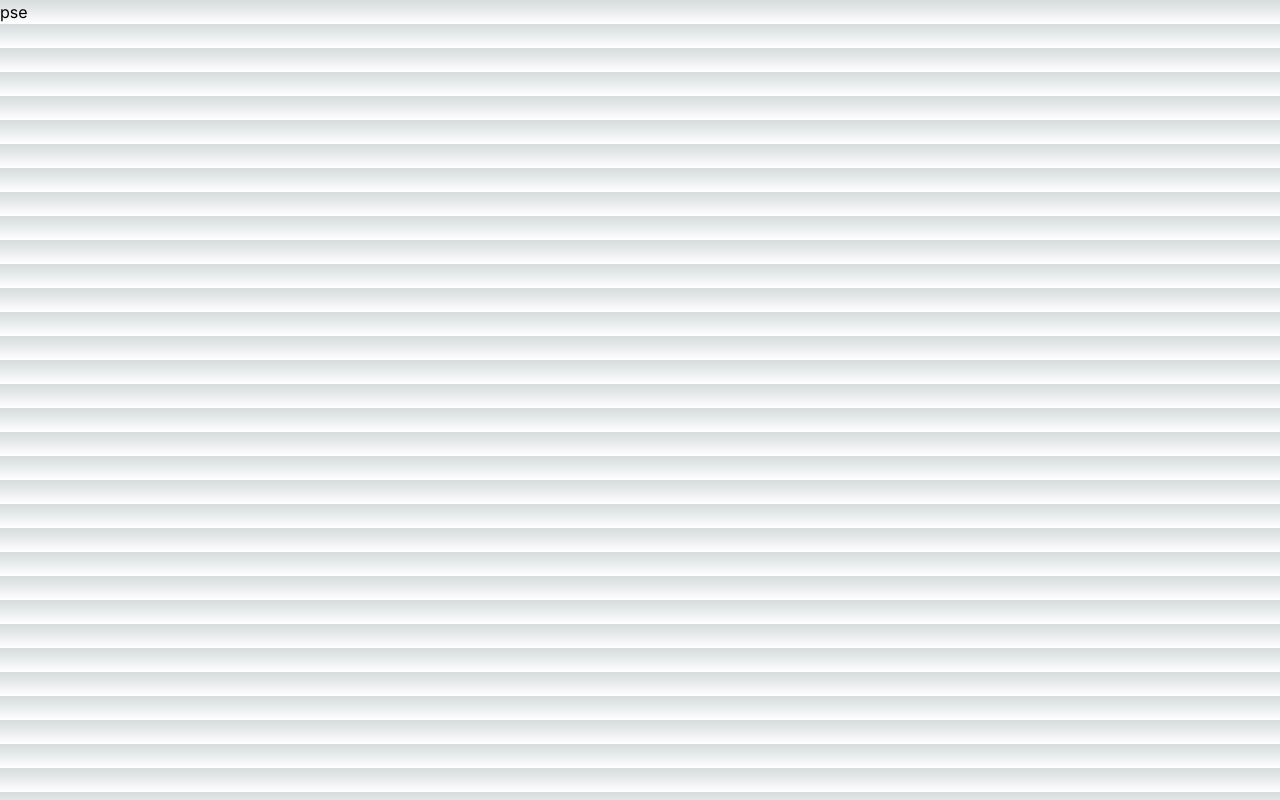
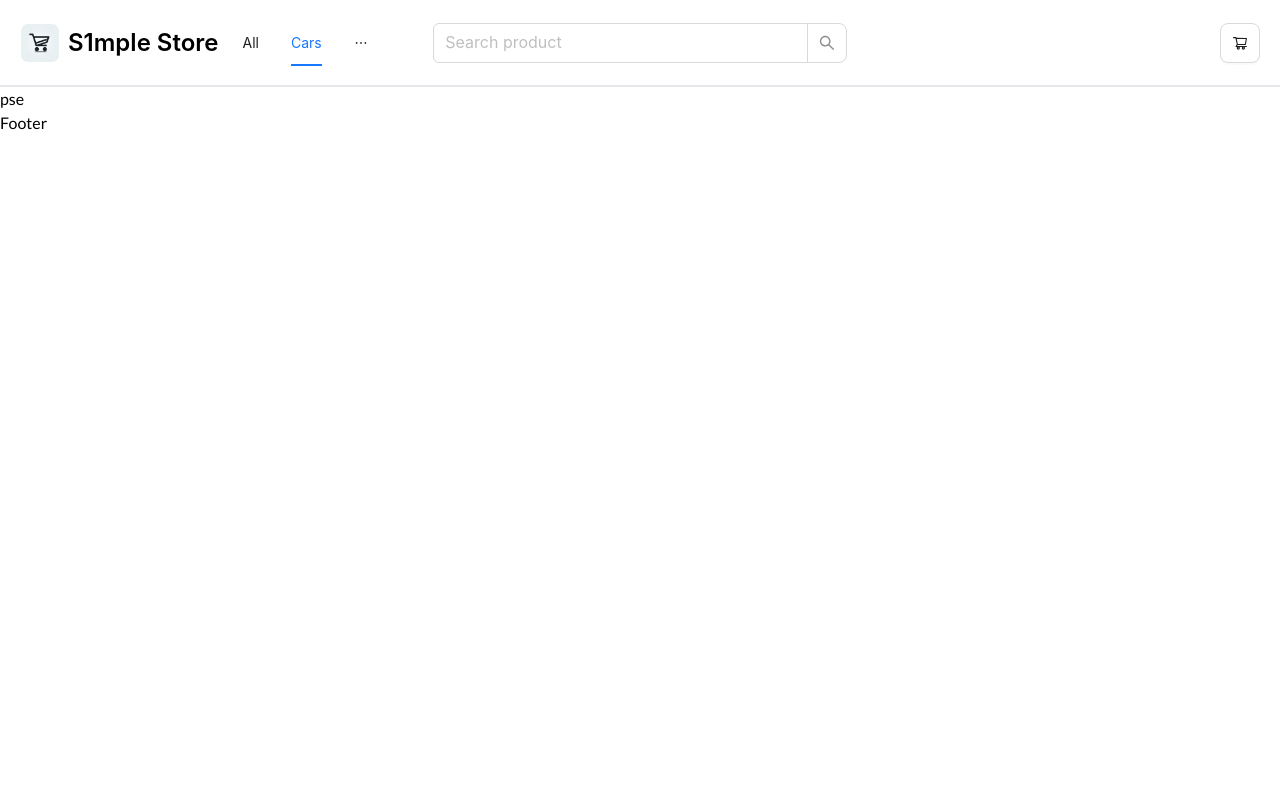
Before and after one commit to strayByte2022/s1mple-shop, a Next.js app: page /auth in a window 1280 px wide. Built offline with nearby package versions, Linux system fonts and the light colour scheme.

Commit message:
feat(header): build site header

```diff
--- a/src/app/footer.tsx
+++ /dev/null
@@ -1,9 +0,0 @@
-import React from 'react'
-
-const PageFooter = () => {
-  return (
-    <div>Page</div>
-  )
-}
-
-export default PageFooter;
--- a/src/app/globals.css
+++ b/src/app/globals.css
@@ -1,33 +1,3 @@
 @tailwind base;
 @tailwind components;
 @tailwind utilities;
-
-:root {
-  --foreground-rgb: 0, 0, 0;
-  --background-start-rgb: 214, 219, 220;
-  --background-end-rgb: 255, 255, 255;
-}
-
-@media (prefers-color-scheme: dark) {
-  :root {
-    --foreground-rgb: 255, 255, 255;
-    --background-start-rgb: 0, 0, 0;
-    --background-end-rgb: 0, 0, 0;
-  }
-}
-
-body {
-  color: rgb(var(--foreground-rgb));
-  background: linear-gradient(
-      to bottom,
-      transparent,
-      rgb(var(--background-end-rgb))
-    )
-    rgb(var(--background-start-rgb));
-}
-
-@layer utilities {
-  .text-balance {
-    text-wrap: balance;
-  }
-}
--- a/src/app/layout.tsx
+++ b/src/app/layout.tsx
@@ -1,8 +1,10 @@
 import type { Metadata } from "next";
-import { Inter } from "next/font/google";
+import { Lato } from "next/font/google";
 import "./globals.css";
+import NavBar from "@/components/layout/navbar";
+import PageFooter from "@/components/layout/footer";
 
-const inter = Inter({ subsets: ["latin"] });
+const lato = Lato({ subsets: ['latin-ext'],weight:['400'] });
 
 export const metadata: Metadata = {
   title: "Create Next App",
@@ -16,7 +18,18 @@ export default function RootLayout({
 }>) {
   return (
     <html lang="en">
-      <body className={inter.className}>{children}</body>
+
+      <body className={lato.className}>
+        <header>
+          <NavBar />
+
+        </header>
+        {children}
+        <footer>
+          <PageFooter/>
+        </footer>
+        </body>
+
     </html>
   );
 }
--- a/src/app/navbar.tsx
+++ /dev/null
@@ -1,9 +0,0 @@
-import React from 'react'
-
-const NavBar = () => {
-  return (
-    <div>navbar</div>
-  )
-}
-
-export default NavBar
--- a/src/app/page.tsx
+++ b/src/app/page.tsx
@@ -1,113 +1,9 @@
-import Image from "next/image";
+import React from 'react'
 
-export default function Home() {
+const page = () => {
   return (
-    <main className="flex min-h-screen flex-col items-center justify-between p-24">
-      <div className="z-10 max-w-5xl w-full items-center justify-between font-mono text-sm lg:flex">
-        <p className="fixed left-0 top-0 flex w-full justify-center border-b border-gray-300 bg-gradient-to-b from-zinc-200 pb-6 pt-8 backdrop-blur-2xl dark:border-neutral-800 dark:bg-zinc-800/30 dark:from-inherit lg:static lg:w-auto  lg:rounded-xl lg:border lg:bg-gray-200 lg:p-4 lg:dark:bg-zinc-800/30">
-          Get started by editing&nbsp;
-          <code className="font-mono font-bold">src/app/page.tsx</code>
-        </p>
-        <div className="fixed bottom-0 left-0 flex h-48 w-full items-end justify-center bg-gradient-to-t from-white via-white dark:from-black dark:via-black lg:static lg:h-auto lg:w-auto lg:bg-none">
-          <a
-            className="pointer-events-none flex place-items-center gap-2 p-8 lg:pointer-events-auto lg:p-0"
-            href="https://vercel.com?utm_source=create-next-app&utm_medium=appdir-template&utm_campaign=create-next-app"
-            target="_blank"
-            rel="noopener noreferrer"
-          >
-            By{" "}
-            <Image
-              src="/vercel.svg"
-              alt="Vercel Logo"
-              className="dark:invert"
-              width={100}
-              height={24}
-              priority
-            />
-          </a>
-        </div>
-      </div>
+    <div>Main page</div>
+  )
+}
 
-      <div className="relative flex place-items-center before:absolute before:h-[300px] before:w-full sm:before:w-[480px] before:-translate-x-1/2 before:rounded-full before:bg-gradient-radial before:from-white before:to-transparent before:blur-2xl before:content-[''] after:absolute after:-z-20 after:h-[180px] after:w-full sm:after:w-[240px] after:translate-x-1/3 after:bg-gradient-conic after:from-sky-200 after:via-blue-200 after:blur-2xl after:content-[''] before:dark:bg-gradient-to-br before:dark:from-transparent before:dark:to-blue-700 before:dark:opacity-10 after:dark:from-sky-900 after:dark:via-[#0141ff] after:dark:opacity-40 before:lg:h-[360px] z-[-1]">
-        <Image
-          className="relative dark:drop-shadow-[0_0_0.3rem_#ffffff70] dark:invert"
-          src="/next.svg"
-          alt="Next.js Logo"
-          width={180}
-          height={37}
-          priority
-        />
-      </div>
-
-      <div className="mb-32 grid text-center lg:max-w-5xl lg:w-full lg:mb-0 lg:grid-cols-4 lg:text-left">
-        <a
-          href="https://nextjs.org/docs?utm_source=create-next-app&utm_medium=appdir-template&utm_campaign=create-next-app"
-          className="group rounded-lg border border-transparent px-5 py-4 transition-colors hover:border-gray-300 hover:bg-gray-100 hover:dark:border-neutral-700 hover:dark:bg-neutral-800/30"
-          target="_blank"
-          rel="noopener noreferrer"
-        >
-          <h2 className={`mb-3 text-2xl font-semibold`}>
-            Docs{" "}
-            <span className="inline-block transition-transform group-hover:translate-x-1 motion-reduce:transform-none">
-              -&gt;
-            </span>
-          </h2>
-          <p className={`m-0 max-w-[30ch] text-sm opacity-50`}>
-            Find in-depth information about Next.js features and API.
-          </p>
-        </a>
-
-        <a
-          href="https://nextjs.org/learn?utm_source=create-next-app&utm_medium=appdir-template-tw&utm_campaign=create-next-app"
-          className="group rounded-lg border border-transparent px-5 py-4 transition-colors hover:border-gray-300 hover:bg-gray-100 hover:dark:border-neutral-700 hover:dark:bg-neutral-800/30"
-          target="_blank"
-          rel="noopener noreferrer"
-        >
-          <h2 className={`mb-3 text-2xl font-semibold`}>
-            Learn{" "}
-            <span className="inline-block transition-transform group-hover:translate-x-1 motion-reduce:transform-none">
-              -&gt;
-            </span>
-          </h2>
-          <p className={`m-0 max-w-[30ch] text-sm opacity-50`}>
-            Learn about Next.js in an interactive course with&nbsp;quizzes!
-          </p>
-        </a>
-
-        <a
-          href="https://vercel.com/templates?framework=next.js&utm_source=create-next-app&utm_medium=appdir-template&utm_campaign=create-next-app"
-          className="group rounded-lg border border-transparent px-5 py-4 transition-colors hover:border-gray-300 hover:bg-gray-100 hover:dark:border-neutral-700 hover:dark:bg-neutral-800/30"
-          target="_blank"
-          rel="noopener noreferrer"
-        >
-          <h2 className={`mb-3 text-2xl font-semibold`}>
-            Templates{" "}
-            <span className="inline-block transition-transform group-hover:translate-x-1 motion-reduce:transform-none">
-              -&gt;
-            </span>
-          </h2>
-          <p className={`m-0 max-w-[30ch] text-sm opacity-50`}>
-            Explore starter templates for Next.js.
-          </p>
-        </a>
-
-        <a
-          href="https://vercel.com/new?utm_source=create-next-app&utm_medium=appdir-template&utm_campaign=create-next-app"
-          className="group rounded-lg border border-transparent px-5 py-4 transition-colors hover:border-gray-300 hover:bg-gray-100 hover:dark:border-neutral-700 hover:dark:bg-neutral-800/30"
-          target="_blank"
-          rel="noopener noreferrer"
-        >
-          <h2 className={`mb-3 text-2xl font-semibold`}>
-            Deploy{" "}
-            <span className="inline-block transition-transform group-hover:translate-x-1 motion-reduce:transform-none">
-              -&gt;
-            </span>
-          </h2>
-          <p className={`m-0 max-w-[30ch] text-sm opacity-50 text-balance`}>
-            Instantly deploy your Next.js site to a shareable URL with Vercel.
-          </p>
-        </a>
-      </div>
-    </main>
-  );
-}
+export default page
--- a/src/components/layout/footer.tsx
+++ b/src/components/layout/footer.tsx
@@ -2,7 +2,7 @@ import React from 'react'
 
 const PageFooter = () => {
   return (
-    <div>Page</div>
+    <div>Footer</div>
   )
 }
 
--- a/src/components/layout/navbar.tsx
+++ b/src/components/layout/navbar.tsx
@@ -1,8 +1,59 @@
+
+'use client'
 import React from 'react'
+import { Layout, Menu, Input, Avatar, Typography, Button } from 'antd';
+
+import {ShoppingCartOutlined} from '@ant-design/icons'
+const { Search } = Input
+const { Link } = Typography
+const items = [
+  {
+    key: 'all-product',
+    label: 'All'
+  }
+  ,
+  {
+    key: 'cars',
+    label: 'Cars'
+
+  },
+  {
+    key:'automobile',
+    label:'Automobiles'
+  }
+
+]
 
 const NavBar = () => {
+  const onSearch = () => {
+    console.log('search! ')
+  }
   return (
-    <div>navbarasdas asdzz</div>
+    <div className='grid grid-cols-3 p-5 border-b-2 items-center'>
+
+
+      <div className=' flex w-full items-center justify-between space-x-2'>
+
+        <Avatar shape='square' src='logo.png' size={'large'} className='bg-white' />
+        <Link strong={true} style={{ color: 'black' }} className='text-2xl' >S1mple Store</Link>
+        <Menu
+          theme="light"
+          mode="horizontal"
+          defaultSelectedKeys={['cars']}
+          items={items}
+          style={{ flex: '1', minWidth: 100 }}
+          className='border-b-0'
+
+        />
+
+      </div>
+      <Search size='large' placeholder="Search product" allowClear onSearch={onSearch} className='w-full' />
+      <div className='flex justify-end'>
+        <Button icon={<ShoppingCartOutlined />} size='large'></Button>
+      </div>
+
+
+    </div>
   )
 }
 
```
Also changed, not shown: public/logo.png (added).
